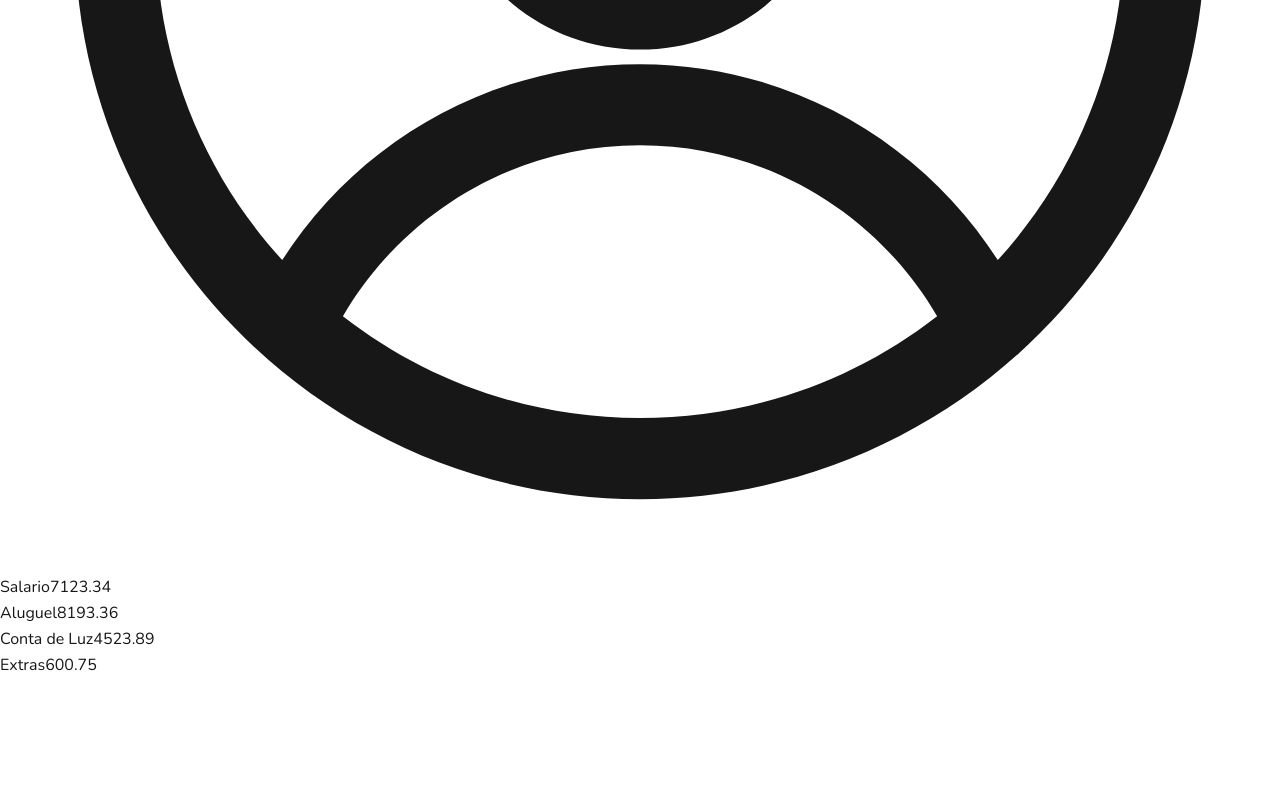
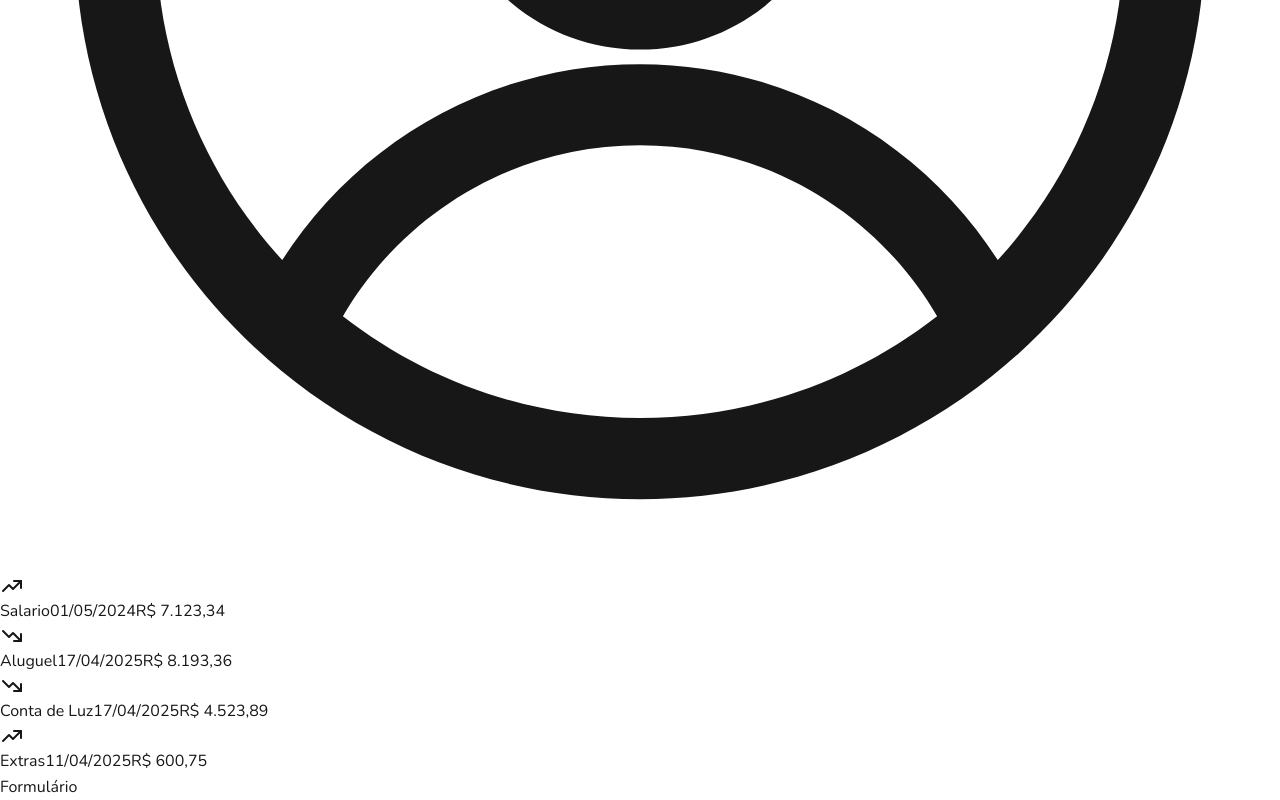
Before and after one commit to tiago-kelis/bit_center, a Next.js app: page / in a window 1280 px wide. Shown: the part 758-1558 px from the top of the page. Before the commit the page ends 1436 px from the top, so only its background shows below. Built offline with nearby package versions, Linux system fonts and the light colour scheme.

Commit message:
adicionando listas de transacoes nas financas

```diff
--- /dev/null
+++ b/src/components/financas/Formulario.tsx
@@ -0,0 +1,18 @@
+/* eslint-disable @typescript-eslint/no-unused-vars */
+import Transacao from "@/logic/core/financas/Transacao";
+
+
+interface Formularioprops {
+    transacao: Transacao
+}
+
+export default function Formulario(props: Formularioprops) {
+    return (
+        <div className={`
+            flex flex-col border border-zinc-700
+            rounded-xl overflow-hidden
+        `}>
+            <div className="bg-black py-3 px-7 text-zinc-500">Formulário</div>
+        </div>
+    )
+}
--- a/src/components/financas/Lista.tsx
+++ b/src/components/financas/Lista.tsx
@@ -1,6 +1,9 @@
 /* eslint-disable @typescript-eslint/no-unused-vars */
-import Transacao from "@/logic/core/financas/Transacao"
-
+import { TipoTransacao } from "@/logic/core/financas/TipoTransacao";
+import Transacao from "@/logic/core/financas/Transacao";
+import Data from "@/logic/utils/Data";
+import Dinheiro from "@/logic/utils/Dinheiro";
+import { IconTrendingDown, IconTrendingUp } from "@tabler/icons-react";
 
 interface ListaProps {
     transacoes: Transacao[]
@@ -8,17 +11,42 @@ interface ListaProps {
 
 export default function Lista(props: ListaProps) {
 
-    function renderizarLinha(transacao: Transacao) {
+    function renderizarTipo(transacao: Transacao) {
         return (
-            <div key={transacao.id}>
-                <span>{transacao.descricao}</span>
-                <span>{transacao.valor}</span>
+            <span className={`
+                flex justify-center items-center
+                h-8 w-8 md:w-10 p-1.5 rounded-full
+                ${transacao.tipo === TipoTransacao.RECEITA ? "bg-green-500" : "bg-red-500"}
+            `}>
+                {transacao.tipo === TipoTransacao.RECEITA ? <IconTrendingUp/> : <IconTrendingDown/>}
+            </span>
+        )
+    }
+
+    function renderizarLinha(transacao: Transacao, indice: number) {
+        return (
+            <div key={transacao.id} className={`
+
+                flex items-center gap-3 p-3 cursoe-cursor-pointer
+                ${indice % 2 === 0 ? "bg-zinc-900" : "bg-zinc-800"}
+
+            `} onClick={() => {}}>
+
+                {renderizarTipo(transacao)}
+
+                <span className="w-full md:w-1/2">{transacao.descricao}</span>
+                <span className="hidden md:inline flex-1">{Data.ddmmyy.formatar(transacao.data)}</span>
+                <span>{Dinheiro.formatar(transacao.valor)}</span>
             </div>
         )
     }
 
     return (
-        <div>
+        <div className={`
+            flex flex-col
+            border border-zinc-700
+            rounded-xl overflow-hidden
+        `}>
             {props.transacoes.map(renderizarLinha)}
         </div>
     )
--- a/src/components/financas/index.tsx
+++ b/src/components/financas/index.tsx
@@ -6,6 +6,7 @@ import Pagina from "../templates/Pagina";
 import Lista from "./Lista";
 import Transacao from "@/logic/core/financas/Transacao";
 import  TransacoesFalsas  from "@/data/constants/TransacoesFalsas";
+import Formulario from "./Formulario";
 
 
 
@@ -16,8 +17,9 @@ export default function Financas() {
     return (
        <Pagina>
          <Cabecalho/>
-         <Conteudo>
+         <Conteudo className="gap-5">
             <Lista transacoes={transacoes}/>
+            <Formulario transacao={transacoes[0]}/>
          </Conteudo>
        </Pagina>
     )
--- a/src/components/landing/cabecalho/Menu.tsx
+++ b/src/components/landing/cabecalho/Menu.tsx
@@ -3,7 +3,7 @@ import {IconBrandGoogle} from "@tabler/icons-react"
 
 export default function Menu() {
     return (
-        <div className="flex gap-2">
+        <div className="flex gap-2 bg-black">
             <MenuItem url="#Iníco" className="hidden sm:flex">
                  Início
             </MenuItem>
--- a/src/components/templates/Cabecalho.tsx
+++ b/src/components/templates/Cabecalho.tsx
@@ -4,7 +4,7 @@ import MenuUsuario from "./MenuUsuario";
 
 export default function Cabecalho() {
     return (
-       <div className="flex justify-between items-center p-5 border-b border-zinc-800">
+       <div className="flex justify-between items-center p-5 border-b border-zinc-800 bg-black">
          <BoaVindas/>
          <MenuUsuario titulo_1="finanças" titulo_2="Meus Dados" titulo_3="Sair"/>
        </div>
--- a/src/data/constants/TransacoesFalsas.ts
+++ b/src/data/constants/TransacoesFalsas.ts
@@ -17,7 +17,7 @@ const transacoesFalsas: Transacao[] = [
     {
         id:Id.Novo(),
         descricao: "Aluguel",
-        data: new Date(2024, 4, 1),
+        data: new Date(2025, 3, 17),
         valor: 8193.36,
         tipo: TipoTransacao.DESPESA
 
@@ -25,14 +25,14 @@ const transacoesFalsas: Transacao[] = [
     {
         id:Id.Novo(),
         descricao: "Conta de Luz",
-        data: new Date(2024, 4, 1),
+        data: new Date(2025, 3, 17),
         valor: 4523.89,
         tipo: TipoTransacao.DESPESA
     },
     {
         id:Id.Novo(),
         descricao: "Extras",
-        data: new Date(2024, 4, 1),
+        data: new Date(2025, 3, 11),
         valor: 600.75,
         tipo: TipoTransacao.RECEITA
     }
--- a/src/logic/utils/Data.ts
+++ b/src/logic/utils/Data.ts
@@ -3,7 +3,7 @@
 export default class Data {
     static ddmmyy = {
         formatar(dt: Date, separador: string = "/"): string {
-            const dia = dt.getDay().toString().padStart(2, "0")
+            const dia = dt.getDate().toString().padStart(2, "0")
             const mes = (dt.getMonth() + 1).toString().padStart(2, "0")
             return `${dia}${separador}${mes}${separador}${dt.getFullYear()}`
         }
```
